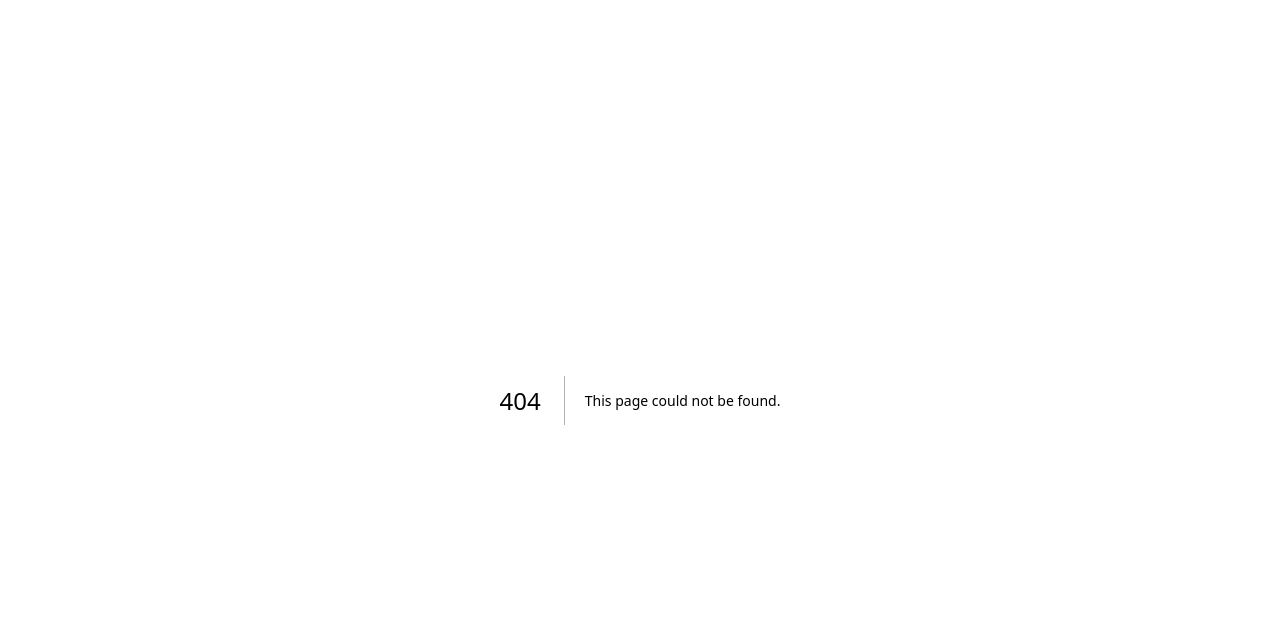
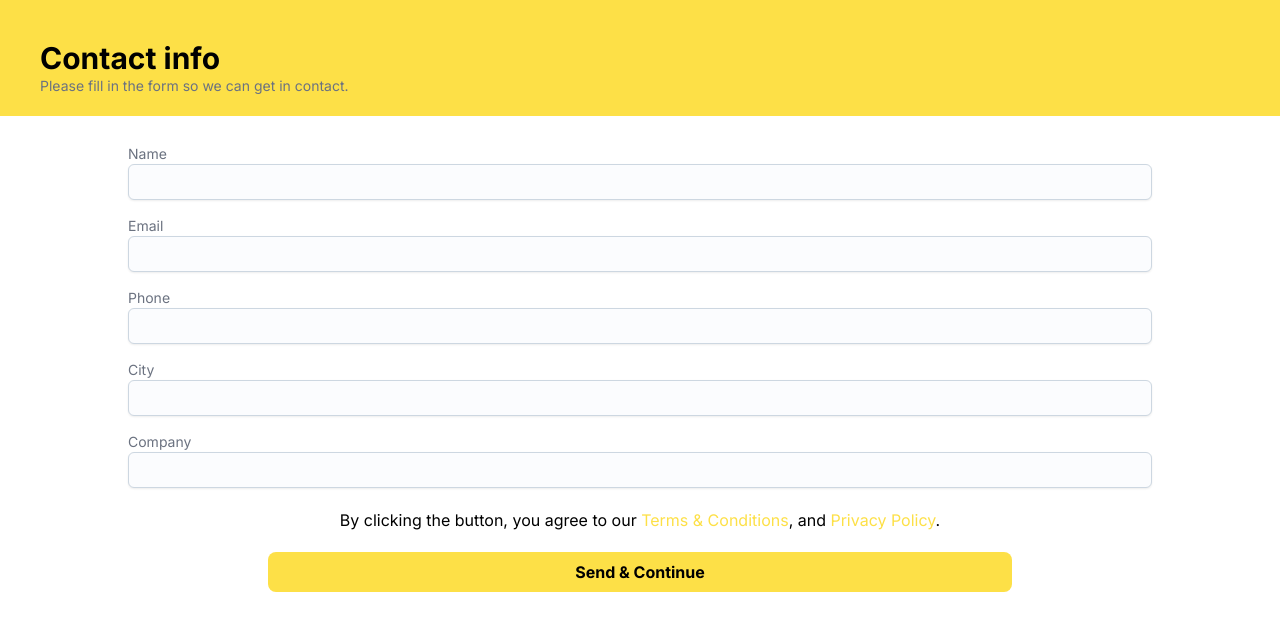
Before and after one commit to jdecheverri47/ieweb, a Next.js app: page /forms in a window 1280 px wide. Before the commit this address had no page. Shown: the top 630 px of the page. Built offline with nearby package versions, Linux system fonts and the light colour scheme.

Commit message:
first commit

```diff
--- /dev/null
+++ b/app/components/InputBox.jsx
@@ -0,0 +1,35 @@
+'use client'
+import Input from '@mui/joy/Input';
+import { useFormContext, Controller } from 'react-hook-form';
+
+function InputBox({ label, type, indicator, htmlFor  }) {
+  const { control } = useFormContext();
+  return (
+    <div className='flex flex-col my-2'>
+      <label
+        htmlFor={htmlFor}
+        className='text-gray-500 text-sm'
+        >
+          {label}
+      </label>
+
+      <Controller
+        name={indicator}
+        control={control}
+        defaultValue=''
+        render={({ field }) => (
+          <Input
+            {...field}
+            type={type}
+            className='w-[80vw]'
+            sx={{
+              '--Input-focusedHighlight': 'rgba(253, 224, 70, 100)'
+            }}
+            />
+        )}
+      />
+    </div>
+  )
+}
+
+export default InputBox
--- /dev/null
+++ b/app/forms/page.jsx
@@ -0,0 +1,49 @@
+'use client'
+import InputBox from "../components/InputBox";
+import { useForm, FormProvider } from "react-hook-form";
+import { useSearchParams } from "next/navigation";
+import inputs from "../utils/clientInputsData"
+
+
+export default function FormPage() {
+  const methods = useForm();
+  const onSubmit = (data) => {
+    console.log(data);
+    methods.reset();
+  };
+
+  const searchParams = useSearchParams();
+  const search = searchParams.get('user');
+  console.log(search);
+
+  return (
+    <section className="h-screen w-screen">
+      <div className="px-10 pb-5 pt-10 bg-yellow-300">
+        <h1 className="font-bold text-3xl">
+          Contact info
+        </h1>
+        <p className="text-gray-500 text-sm">
+          Please fill in the form so we can get in contact.
+        </p>
+      </div>
+     <FormProvider {...methods}>
+        <form onSubmit={methods.handleSubmit(onSubmit)} className="flex flex-col items-center pt-5 pb-10 bg-white">
+          {inputs.map((input, index) => (
+            <InputBox key={index} htmlFor={input.field} label={input.label} type={input.type} indicator={input.indicator} field={input.field} />
+          ))}
+
+          <div className="mx-10 mt-3">
+            <p className="text-justify">
+              By clicking the button, you agree to our <a href="#" className="text-yellow-300">Terms & Conditions</a>, and <a href="#" className="text-yellow-300">Privacy Policy</a>.
+            </p>
+          </div>
+          <button className="bg-yellow-300 text-black font-bold py-2 px-[24vw] my-5 rounded-lg" >
+            Send & Continue
+          </button>
+        </form>
+      </FormProvider>
+    </section>
+  )
+}
+
+//cloudflared tunnel --url http://localhost:3000
--- a/app/globals.css
+++ b/app/globals.css
@@ -15,13 +15,3 @@
     --background-end-rgb: 0, 0, 0;
   }
 }
-
-body {
-  color: rgb(var(--foreground-rgb));
-  background: linear-gradient(
-      to bottom,
-      transparent,
-      rgb(var(--background-end-rgb))
-    )
-    rgb(var(--background-start-rgb));
-}
--- a/app/page.js
+++ b/app/page.js
@@ -1,113 +1,7 @@
-import Image from 'next/image'
-
 export default function Home() {
   return (
     <main className="flex min-h-screen flex-col items-center justify-between p-24">
-      <div className="z-10 max-w-5xl w-full items-center justify-between font-mono text-sm lg:flex">
-        <p className="fixed left-0 top-0 flex w-full justify-center border-b border-gray-300 bg-gradient-to-b from-zinc-200 pb-6 pt-8 backdrop-blur-2xl dark:border-neutral-800 dark:bg-zinc-800/30 dark:from-inherit lg:static lg:w-auto  lg:rounded-xl lg:border lg:bg-gray-200 lg:p-4 lg:dark:bg-zinc-800/30">
-          Get started by editing&nbsp;
-          <code className="font-mono font-bold">app/page.js</code>
-        </p>
-        <div className="fixed bottom-0 left-0 flex h-48 w-full items-end justify-center bg-gradient-to-t from-white via-white dark:from-black dark:via-black lg:static lg:h-auto lg:w-auto lg:bg-none">
-          <a
-            className="pointer-events-none flex place-items-center gap-2 p-8 lg:pointer-events-auto lg:p-0"
-            href="https://vercel.com?utm_source=create-next-app&utm_medium=appdir-template&utm_campaign=create-next-app"
-            target="_blank"
-            rel="noopener noreferrer"
-          >
-            By{' '}
-            <Image
-              src="/vercel.svg"
-              alt="Vercel Logo"
-              className="dark:invert"
-              width={100}
-              height={24}
-              priority
-            />
-          </a>
-        </div>
-      </div>
-
-      <div className="relative flex place-items-center before:absolute before:h-[300px] before:w-[480px] before:-translate-x-1/2 before:rounded-full before:bg-gradient-radial before:from-white before:to-transparent before:blur-2xl before:content-[''] after:absolute after:-z-20 after:h-[180px] after:w-[240px] after:translate-x-1/3 after:bg-gradient-conic after:from-sky-200 after:via-blue-200 after:blur-2xl after:content-[''] before:dark:bg-gradient-to-br before:dark:from-transparent before:dark:to-blue-700 before:dark:opacity-10 after:dark:from-sky-900 after:dark:via-[#0141ff] after:dark:opacity-40 before:lg:h-[360px] z-[-1]">
-        <Image
-          className="relative dark:drop-shadow-[0_0_0.3rem_#ffffff70] dark:invert"
-          src="/next.svg"
-          alt="Next.js Logo"
-          width={180}
-          height={37}
-          priority
-        />
-      </div>
-
-      <div className="mb-32 grid text-center lg:max-w-5xl lg:w-full lg:mb-0 lg:grid-cols-4 lg:text-left">
-        <a
-          href="https://nextjs.org/docs?utm_source=create-next-app&utm_medium=appdir-template&utm_campaign=create-next-app"
-          className="group rounded-lg border border-transparent px-5 py-4 transition-colors hover:border-gray-300 hover:bg-gray-100 hover:dark:border-neutral-700 hover:dark:bg-neutral-800/30"
-          target="_blank"
-          rel="noopener noreferrer"
-        >
-          <h2 className={`mb-3 text-2xl font-semibold`}>
-            Docs{' '}
-            <span className="inline-block transition-transform group-hover:translate-x-1 motion-reduce:transform-none">
-              -&gt;
-            </span>
-          </h2>
-          <p className={`m-0 max-w-[30ch] text-sm opacity-50`}>
-            Find in-depth information about Next.js features and API.
-          </p>
-        </a>
-
-        <a
-          href="https://nextjs.org/learn?utm_source=create-next-app&utm_medium=appdir-template-tw&utm_campaign=create-next-app"
-          className="group rounded-lg border border-transparent px-5 py-4 transition-colors hover:border-gray-300 hover:bg-gray-100 hover:dark:border-neutral-700 hover:dark:bg-neutral-800 hover:dark:bg-opacity-30"
-          target="_blank"
-          rel="noopener noreferrer"
-        >
-          <h2 className={`mb-3 text-2xl font-semibold`}>
-            Learn{' '}
-            <span className="inline-block transition-transform group-hover:translate-x-1 motion-reduce:transform-none">
-              -&gt;
-            </span>
-          </h2>
-          <p className={`m-0 max-w-[30ch] text-sm opacity-50`}>
-            Learn about Next.js in an interactive course with&nbsp;quizzes!
-          </p>
-        </a>
-
-        <a
-          href="https://vercel.com/templates?framework=next.js&utm_source=create-next-app&utm_medium=appdir-template&utm_campaign=create-next-app"
-          className="group rounded-lg border border-transparent px-5 py-4 transition-colors hover:border-gray-300 hover:bg-gray-100 hover:dark:border-neutral-700 hover:dark:bg-neutral-800/30"
-          target="_blank"
-          rel="noopener noreferrer"
-        >
-          <h2 className={`mb-3 text-2xl font-semibold`}>
-            Templates{' '}
-            <span className="inline-block transition-transform group-hover:translate-x-1 motion-reduce:transform-none">
-              -&gt;
-            </span>
-          </h2>
-          <p className={`m-0 max-w-[30ch] text-sm opacity-50`}>
-            Explore the Next.js 13 playground.
-          </p>
-        </a>
-
-        <a
-          href="https://vercel.com/new?utm_source=create-next-app&utm_medium=appdir-template&utm_campaign=create-next-app"
-          className="group rounded-lg border border-transparent px-5 py-4 transition-colors hover:border-gray-300 hover:bg-gray-100 hover:dark:border-neutral-700 hover:dark:bg-neutral-800/30"
-          target="_blank"
-          rel="noopener noreferrer"
-        >
-          <h2 className={`mb-3 text-2xl font-semibold`}>
-            Deploy{' '}
-            <span className="inline-block transition-transform group-hover:translate-x-1 motion-reduce:transform-none">
-              -&gt;
-            </span>
-          </h2>
-          <p className={`m-0 max-w-[30ch] text-sm opacity-50`}>
-            Instantly deploy your Next.js site to a shareable URL with Vercel.
-          </p>
-        </a>
-      </div>
+      <h1>home</h1>
     </main>
   )
 }
--- /dev/null
+++ b/app/utils/clientInputsData.js
@@ -0,0 +1,34 @@
+const inputs = [
+  {
+    label: 'Name',
+    type: 'text',
+    indicator: 'name',
+    field: 'name'
+  },
+  {
+    label: 'Email',
+    type: 'email',
+    indicator: 'email',
+    field: 'email'
+  },
+  {
+    label: 'Phone',
+    type: 'tel',
+    indicator: 'phone',
+    field: 'phone'
+  },
+  {
+    label: 'City',
+    type: 'text',
+    indicator: 'city',
+    field: 'city'
+  },
+  {
+    label: 'Company',
+    type: 'text',
+    indicator: 'company',
+    field: 'company'
+  },
+]
+
+export default inputs;
--- a/package.json
+++ b/package.json
@@ -9,13 +9,18 @@
     "lint": "next lint"
   },
   "dependencies": {
+    "@emotion/react": "^11.11.1",
+    "@emotion/styled": "^11.11.0",
+    "@mui/joy": "^5.0.0-beta.7",
     "autoprefixer": "10.4.16",
+    "cloudflared": "^0.5.0",
     "eslint": "8.49.0",
     "eslint-config-next": "13.5.2",
     "next": "13.5.2",
     "postcss": "8.4.30",
     "react": "18.2.0",
     "react-dom": "18.2.0",
+    "react-hook-form": "^7.46.2",
     "tailwindcss": "3.3.3"
   }
 }
```
Also changed, not shown: 1 other file (tests, documents, lock files or other folders).
